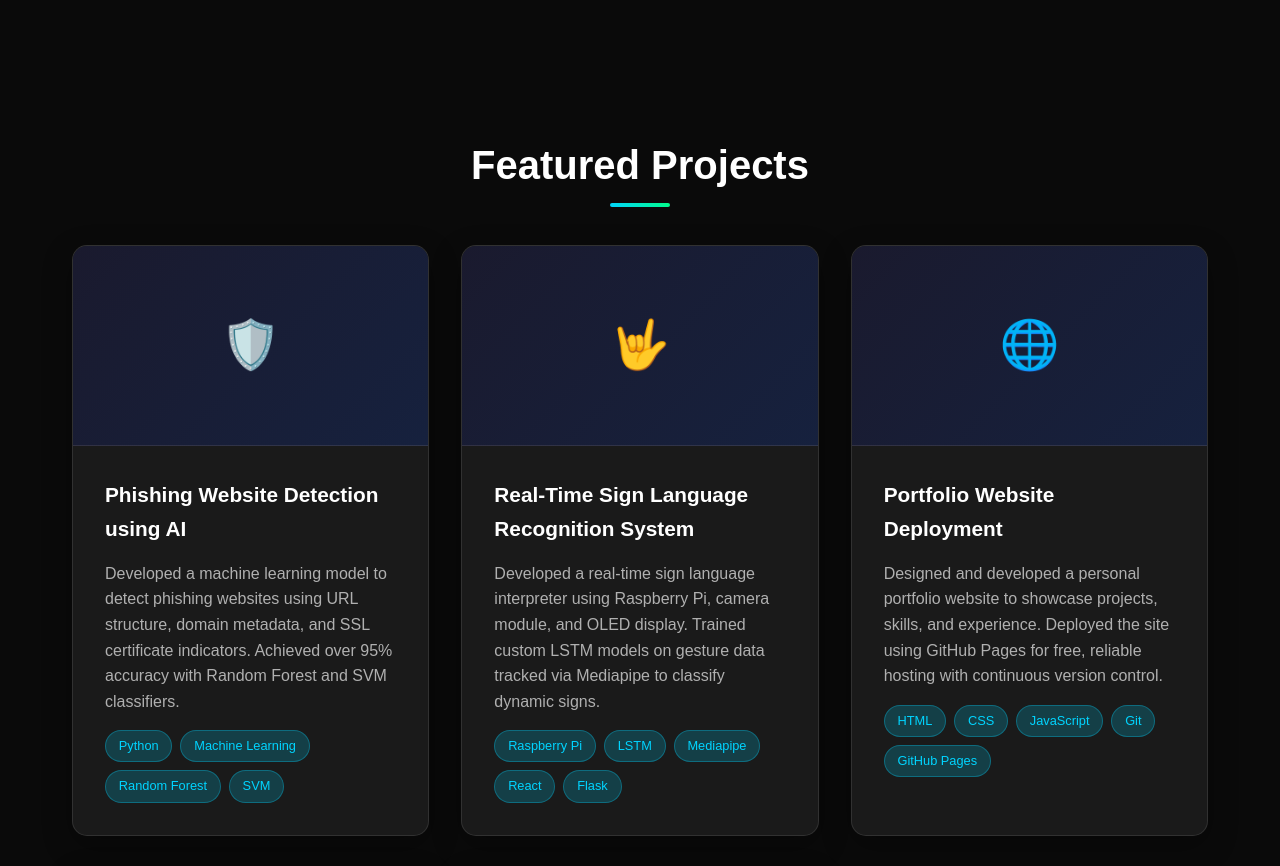
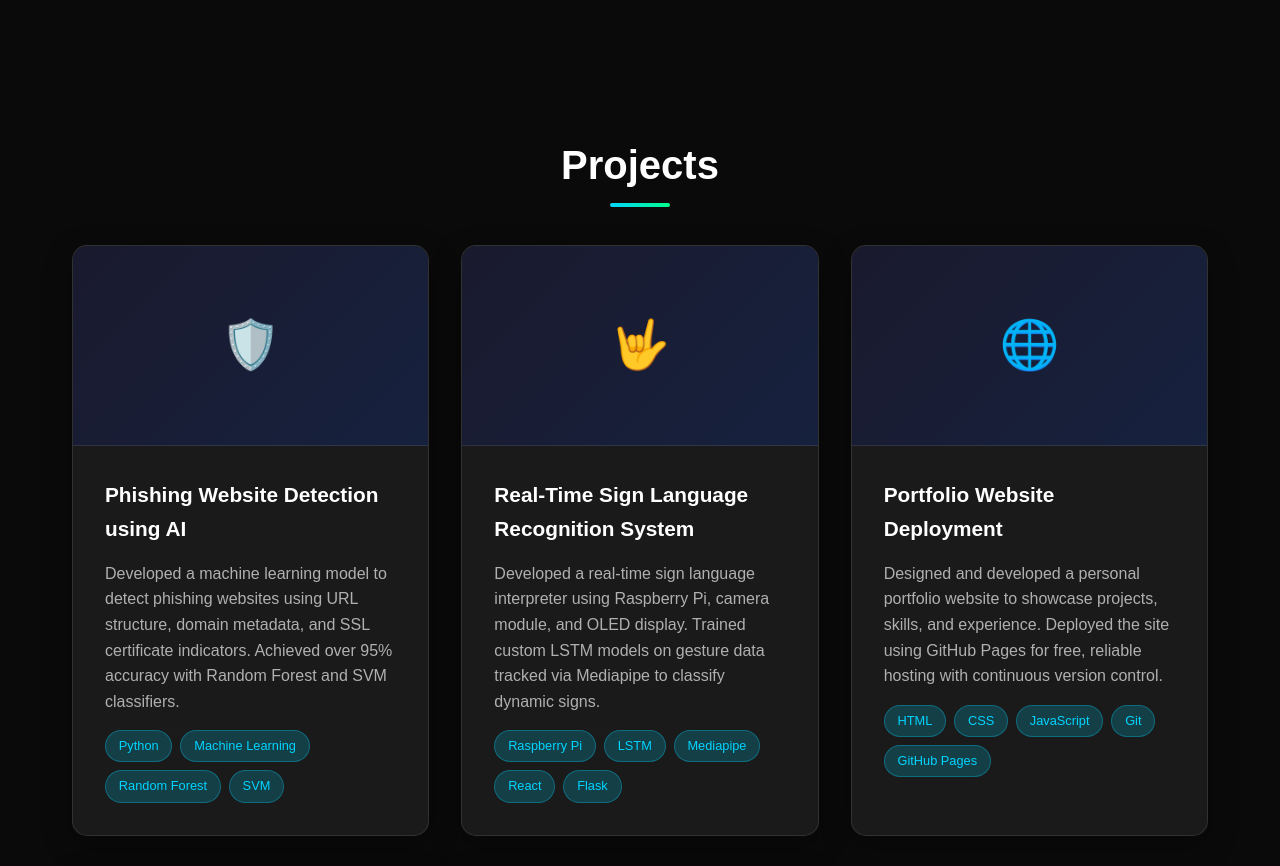
Before and after one commit to dsnagashree/portfolio, a plain HTML site: page index.html in a window 1280 px wide. Shown: the part 2860-3726 px from the top of the page. Drawn offline with nearby package versions, Linux system fonts and the light colour scheme.

Commit message:
Update index.html

```diff
--- a/index.html
+++ b/index.html
@@ -814,7 +814,7 @@
     </section>
 
     <section id="projects" class="section">
-        <h2 class="section-title">Featured Projects</h2>
+        <h2 class="section-title">Projects</h2>
         <div class="projects-grid">
             <div class="project-card">
                 <div class="project-header">🛡️</div>
@@ -904,7 +904,6 @@
                     </div>
                 </div>
             </div>
-
 		<div class="project-card">
                 <div class="project-header">🤖</div>
                 <div class="project-content">
@@ -912,7 +911,7 @@
 			    <a href="https://github.com/dsnagashree/IBM-cloud" target="_blank" style="text-decoration: none; color: inherit;">
 			    IBM watsonx ML Model</h3>
                     <p class="project-description">
-			Developed and deployed a machine learning model using IBM watsonx for predictive analytics, leveraging cloud-based tools for data preprocessing, training, and model evaluation. Enabled scalable and secure deployment with Watson Studio and watsonx.ai services.
+			             Developed and deployed a machine learning model using IBM watsonx for predictive analytics, leveraging cloud-based tools for data preprocessing, training, and model evaluation. Enabled scalable and secure deployment with Watson Studio and watsonx.ai services.
                     </p>
                     <div class="project-tech">
                         <span class="tech-tag">IBM watsonx</span>
```
